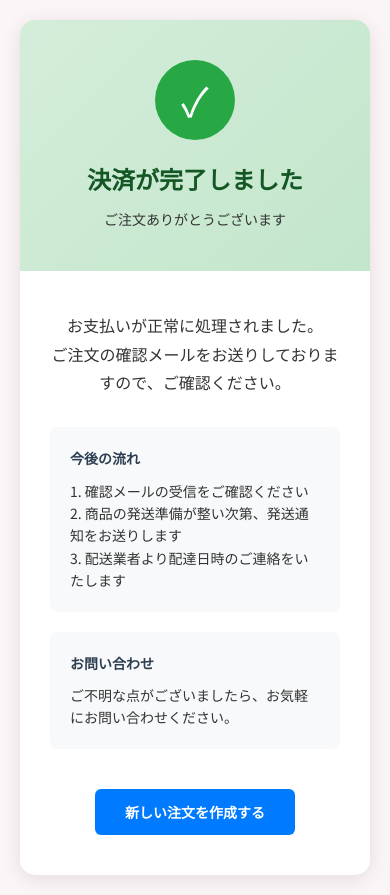
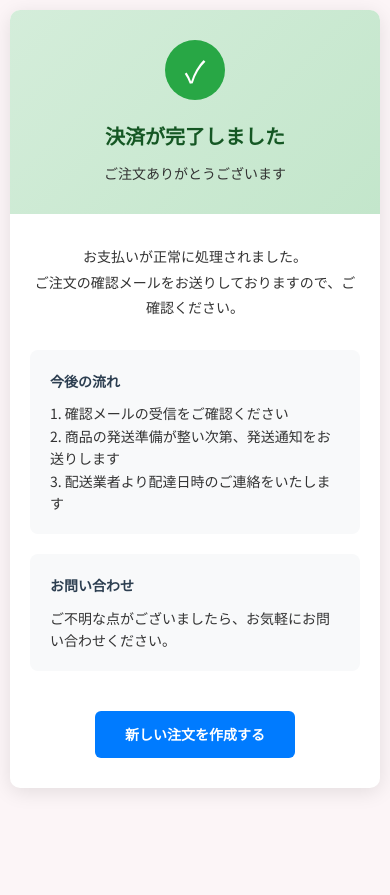
Before and after one commit to maturichann/beauty-store-system, a website: page public/success.html in a window 390 px wide. After the commit the page ends 844 px from the top, so only its background shows below. Drawn offline with Linux system fonts and the light colour scheme.

Commit message:
Update success.html

```diff
--- a/public/success.html
+++ b/public/success.html
@@ -95,6 +95,51 @@
         .back-button:hover {
             background: #0056b3;
         }
+
+        /* モバイル対応 */
+        @media (max-width: 768px) {
+            body {
+                padding: 10px;
+            }
+
+            .container {
+                border-radius: 10px;
+            }
+
+            .header {
+                padding: 30px 20px;
+            }
+
+            .header h1 {
+                font-size: 20px;
+            }
+
+            .content {
+                padding: 30px 20px;
+            }
+
+            .message {
+                font-size: 14px;
+            }
+
+            .success-icon {
+                width: 60px;
+                height: 60px;
+                font-size: 30px;
+            }
+        }
+
+        /* ローディング対策 */
+        .container {
+            opacity: 0;
+            animation: fadeIn 0.5s ease-in-out forwards;
+        }
+
+        @keyframes fadeIn {
+            to {
+                opacity: 1;
+            }
+        }
     </style>
 </head>
 <body>
@@ -132,14 +177,45 @@
     </div>
 
     <script>
+        // ページ読み込み完了時の処理
+        document.addEventListener('DOMContentLoaded', function() {
+            console.log('Success page loaded');
+
             // URLパラメータからセッションIDを取得
             const urlParams = new URLSearchParams(window.location.search);
             const sessionId = urlParams.get('session_id');
 
             if (sessionId) {
                 console.log('Stripe Session ID:', sessionId);
-            // 必要に応じてセッションIDを使用して追加処理
+                // セッションIDがあることを表示
+                const header = document.querySelector('.header p');
+                if (header) {
+                    header.textContent = 'ご注文ありがとうございます（決済ID: ' + sessionId.slice(-8) + '）';
                 }
+            }
+
+            // エラーハンドリング
+            window.addEventListener('error', function(e) {
+                console.error('Page error:', e);
+            });
+        });
+
+        // フォールバック: ページが3秒以内に読み込まれない場合
+        setTimeout(function() {
+            const container = document.querySelector('.container');
+            if (!container || container.style.display === 'none') {
+                document.body.innerHTML = `
+                    <div style="text-align: center; padding: 50px; font-family: Arial, sans-serif;">
+                        <h1 style="color: #28a745;">✓ 決済が完了しました</h1>
+                        <p style="margin: 20px 0;">ご注文ありがとうございます</p>
+                        <p>確認メールをお送りしております。</p>
+                        <a href="/" style="display: inline-block; background: #007bff; color: white;
+                           text-decoration: none; padding: 12px 30px; border-radius: 6px;
+                           margin-top: 20px;">新しい注文を作成する</a>
+                    </div>
+                `;
+            }
+        }, 3000);
     </script>
 </body>
 </html>
```
Lines whose indentation alone changed are shown as unchanged.
